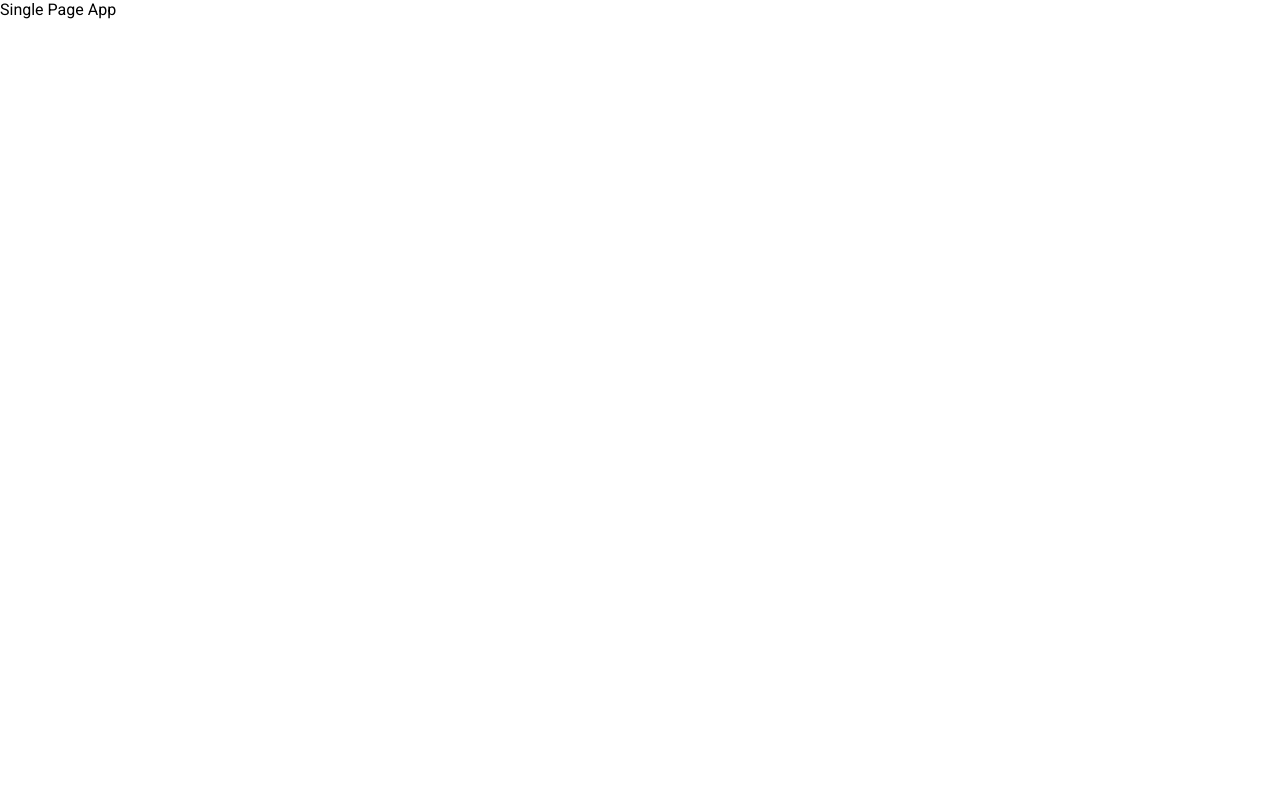
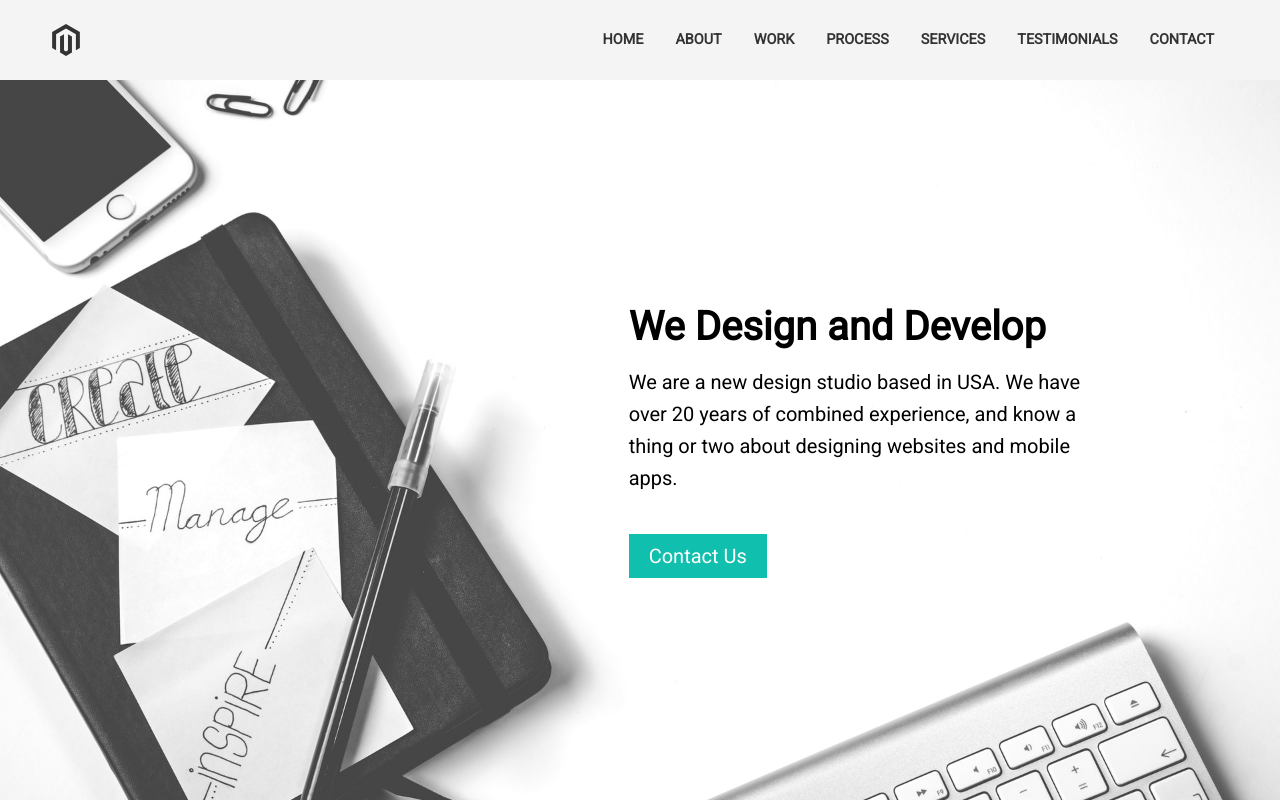
Before and after one commit to hamzahmd/react-spa-codeurz, a React (Create React App) app: page / in a window 1280 px wide. Built offline with nearby package versions, Linux system fonts and the light colour scheme; the HTML template or start-up script is replaced by a standard one.

Commit message:
Navbar and Home Page Completed

```diff
--- a/package.json
+++ b/package.json
@@ -9,6 +9,7 @@
     "react": "^17.0.2",
     "react-dom": "^17.0.2",
     "react-icons": "^4.2.0",
+    "react-router-dom": "^5.2.0",
     "react-scripts": "4.0.3",
     "styled-components": "^5.3.1",
     "styled-normalize": "^8.0.7",
--- a/src/App.css
+++ /dev/null
@@ -1,11 +0,0 @@
-@import url('https://fonts.googleapis.com/css2?family=Roboto:wght@300;400&display=swap');
-
-* {
-  padding: 0;
-  margin: 0;
-  box-sizing: border-box;
-}
-
-body {
-  font-family: 'Roboto', sans-serif;
-}
--- a/src/App.js
+++ b/src/App.js
@@ -1,7 +1,18 @@
-import './App.css';
-
+import GlobalStyle from './globalStyles';
+import { BrowserRouter as Router, Switch, Route } from 'react-router-dom';
+import { Header, Home } from './components';
+import Scrolling from './components/Scrolling';
 function App() {
-  return <div>Single Page App</div>;
+  return (
+    <Router>
+      <GlobalStyle />
+      <Scrolling />
+      <Header />
+      <Switch>
+        <Route path='/' exact component={Home} />
+      </Switch>
+    </Router>
+  );
 }
 
 export default App;
--- /dev/null
+++ b/src/components/Home/Home.js
@@ -0,0 +1,21 @@
+import React from 'react';
+import { Cover, Div1, Div2 } from './HomeStyles';
+import { Button, H1, Para } from '../../globalStyles';
+const Home = () => {
+  return (
+    <Cover>
+      <Div1></Div1>
+      <Div2>
+        <H1>We Design and Develop</H1>
+        <Para>
+          We are a new design studio based in USA. We have over 20 years of
+          combined experience, and know a thing or two about designing websites
+          and mobile apps.
+        </Para>
+        <Button>Contact Us</Button>
+      </Div2>
+    </Cover>
+  );
+};
+
+export default Home;
--- /dev/null
+++ b/src/components/Home/HomeStyles.js
@@ -0,0 +1,25 @@
+import styled from 'styled-components';
+
+export const Cover = styled.div`
+  background: url('/img/cover-about.jpg') no-repeat center center/cover;
+  height: 90vh;
+  display: flex;
+  align-items: center;
+  justify-content: center;
+`;
+
+export const Div1 = styled.div`
+  width: 100%;
+  padding: 0 1rem;
+
+  @media screen and (max-width: 800px) {
+    width: 0;
+  }
+`;
+
+export const Div2 = styled.div`
+  margin: 0 10rem;
+  @media screen and (max-width: 800px) {
+    margin: 0 1rem;
+  }
+`;
--- /dev/null
+++ b/src/components/Scrolling.js
@@ -0,0 +1,12 @@
+import { useEffect } from 'react';
+import { useLocation } from 'react-router';
+
+export default function Scrolling() {
+  const { pathname } = useLocation();
+
+  useEffect(() => {
+    window.scrollTo(0, 0);
+  }, [pathname]);
+
+  return null;
+}
--- /dev/null
+++ b/src/components/header/Header.js
@@ -0,0 +1,60 @@
+import React, { useState } from 'react';
+import { FaBars, FaTimes } from 'react-icons/fa';
+
+import {
+  Nav,
+  MobileIcon,
+  NavLogo,
+  NavIcon,
+  NavbarContainer,
+  NavMenu,
+  NavItem,
+  NavLinks,
+} from './HeaderStyles';
+const Header = () => {
+  const [click, setClick] = useState(false);
+  const clickHandler = () => setClick(!click);
+  return (
+    <Nav>
+      <NavbarContainer>
+        <NavLogo to='/'>
+          <NavIcon />
+        </NavLogo>
+        <MobileIcon onClick={clickHandler}>
+          {click ? <FaTimes /> : <FaBars />}
+        </MobileIcon>
+        <NavMenu onClick={clickHandler} click={click}>
+          <NavItem>
+            <NavLinks to='/'>HOME</NavLinks>
+          </NavItem>
+
+          <NavItem>
+            <NavLinks to='/about'>ABOUT</NavLinks>
+          </NavItem>
+
+          <NavItem>
+            <NavLinks to='/work'>WORK</NavLinks>
+          </NavItem>
+
+          <NavItem>
+            <NavLinks to='/PROCESS'>PROCESS</NavLinks>
+          </NavItem>
+
+          <NavItem>
+            <NavLinks to='/services'>SERVICES</NavLinks>
+          </NavItem>
+
+          <NavItem>
+            <NavLinks to='/testimonials'>TESTIMONIALS</NavLinks>
+          </NavItem>
+
+          <NavItem>
+            <NavLinks to='/contact'>CONTACT</NavLinks>
+          </NavItem>
+        </NavMenu>
+      </NavbarContainer>
+    </Nav>
+  );
+};
+
+export default Header;
--- /dev/null
+++ b/src/components/header/HeaderStyles.js
@@ -0,0 +1,113 @@
+import styled from 'styled-components';
+import { Link } from 'react-router-dom';
+import { FaMagento } from 'react-icons/fa';
+import { Container } from '../../globalStyles';
+
+export const Nav = styled.div`
+  background: #f4f4f4;
+  position: sticky;
+  top: 0;
+  z-index: 2;
+  height: 80px;
+  font-weight: bold;
+  font-size: 0.9rem;
+  display: flex;
+  align-items: center;
+  justify-content: center;
+`;
+
+export const NavbarContainer = styled(Container)`
+  display: flex;
+  height: 80px;
+  justify-content: space-between;
+
+  ${Container};
+`;
+
+export const NavLogo = styled(Link)`
+  font-size: 2rem;
+  justify-self: flex-start;
+  cursor: pointer;
+  text-decoration: none;
+  color: #333;
+  display: flex;
+  align-items: center;
+`;
+
+export const NavIcon = styled(FaMagento)`
+  margin-right: 0.5rem;
+`;
+
+export const MobileIcon = styled.div`
+  display: none;
+
+  @media screen and (max-width: 800px) {
+    display: block;
+    position: absolute;
+    top: 0;
+    right: 0;
+    transform: translate(-100%, 60%);
+    cursor: pointer;
+    font-size: 1.8rem;
+  }
+`;
+
+export const NavMenu = styled.ul`
+  display: flex;
+  align-items: center;
+  list-style: none;
+  text-align: center;
+
+  @media screen and (max-width: 800px) {
+    display: flex;
+    flex-direction: column;
+    width: 100%;
+    height: 90vh;
+    position: absolute;
+    top: 80px;
+    left: ${({ click }) => (click ? 0 : '-100%')};
+    opacity: 1;
+    transition: all 0.5s ease;
+    background: #fff;
+  }
+`;
+
+export const NavItem = styled.li`
+  height: 40px;
+  border-bottom: 2px solid transparent;
+
+  &:hover {
+    border-bottom: 2px solid #11bfae;
+  }
+  @media screen and (max-width: 800px) {
+    width: 100;
+    &:hover {
+      border: none;
+    }
+  }
+`;
+
+export const NavLinks = styled(Link)`
+  color: #333;
+  display: flex;
+  align-items: center;
+  text-decoration: none;
+  padding: 0.5rem 1rem;
+  height: 100%;
+  &:hover {
+    color: #11bfae;
+    transition: all 0.3 ease;
+  }
+
+  @media screen and (max-width: 800px) {
+    text-align: center;
+    padding: 2rem;
+    width: 100%;
+    display: table;
+
+    &:hover {
+      color: #11bfae;
+      transition: all 0.3 ease;
+    }
+  }
+`;
--- /dev/null
+++ b/src/components/index.js
@@ -0,0 +1,2 @@
+export { default as Header } from './header/Header';
+export { default as Home } from './Home/Home';
--- /dev/null
+++ b/src/globalStyles.js
@@ -0,0 +1,58 @@
+import styled, { createGlobalStyle } from 'styled-components';
+
+const GlobalStyle = createGlobalStyle`
+
+@import url('https://fonts.googleapis.com/css2?family=Roboto:wght@300;400&display=swap');
+*{
+  padding: 0;
+  margin: 0;
+  box-sizing: border-box;
+  font-family: 'Roboto', sans-serif;
+}
+
+`;
+
+export const Container = styled.div`
+  z-index: 1;
+  width: 100%;
+  max-width: 1300px;
+  margin-left: auto;
+  margin-left: auto;
+  padding: 0 50px;
+  @media screen and (max-width: 950px) {
+    padding: 0 30px;
+  }
+`;
+
+export const Button = styled.button`
+  margin-top: 2.5rem;
+  background: #11bfae;
+  white-space: nowrap;
+  padding: ${({ big }) => (big ? '12px 64px' : '10px 20px')};
+  color: #fff;
+  font-size: 20px;
+  outline: none;
+  border: none;
+  cursor: pointer;
+
+  &:hover {
+    transition: all 0.3s ease-out;
+    background: #fff;
+    background: #333;
+  }
+  @media screen and (max-width: 800px) {
+    width: 100%;
+  }
+`;
+
+export const H1 = styled.h1`
+  font-size: 40px;
+  margin-bottom: 1rem;
+`;
+
+export default GlobalStyle;
+
+export const Para = styled.p`
+  font-size: 20px;
+  line-height: 2rem;
+`;
```
Also changed, not shown: 2 other files (tests, documents, lock files or other folders).
